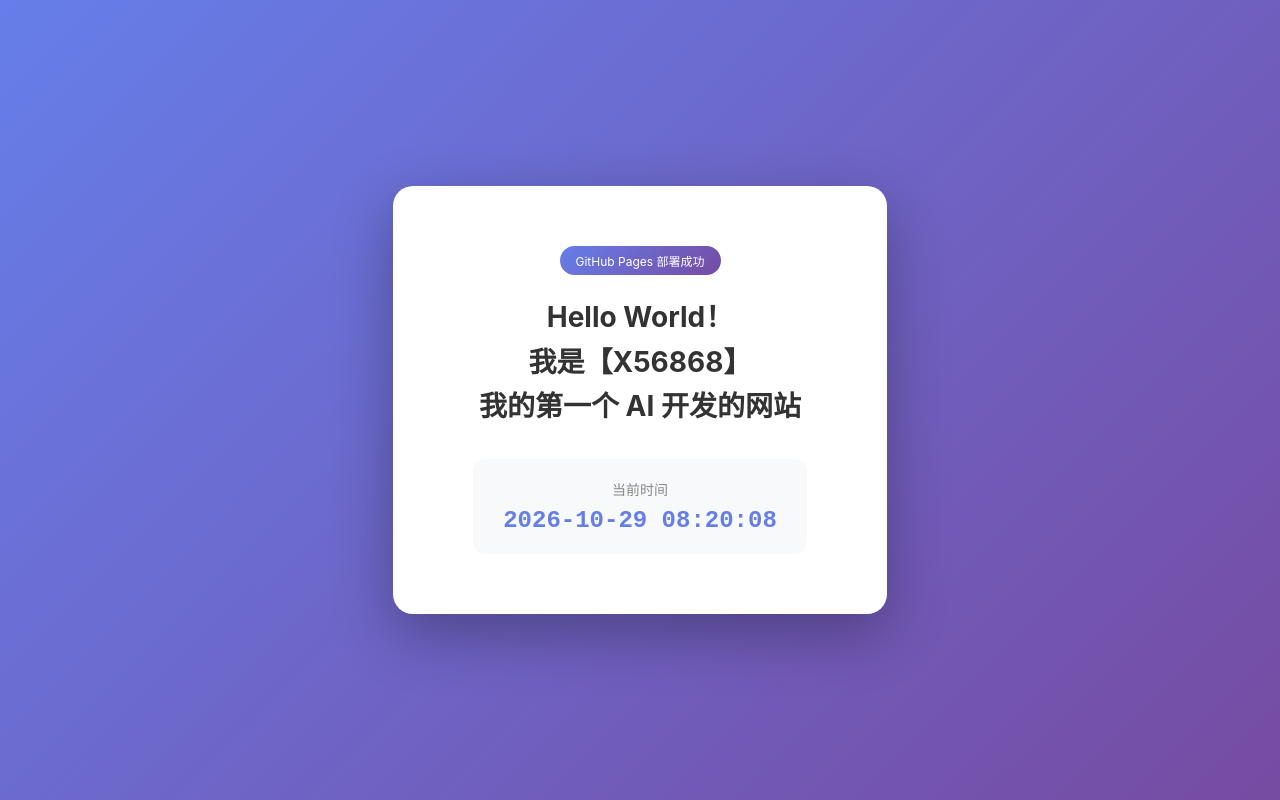
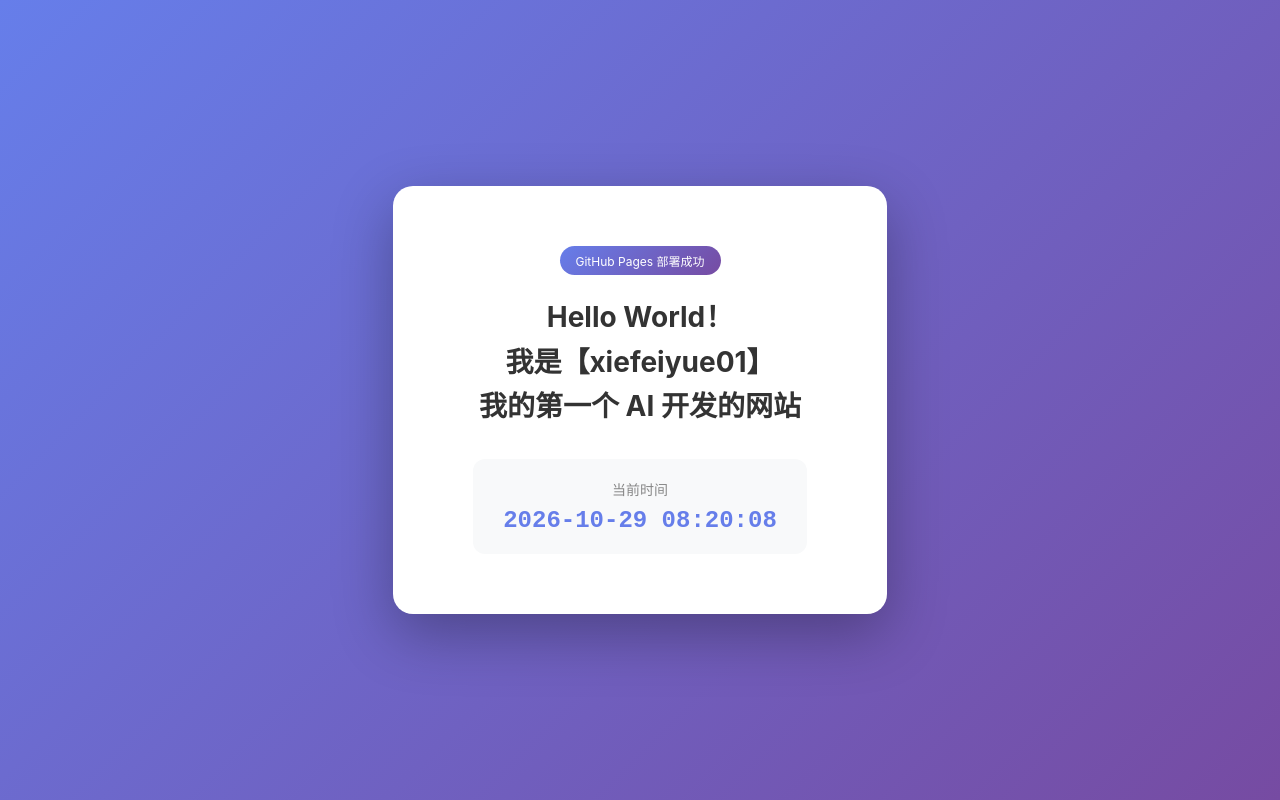
Before and after one commit to X56868/helloworld-xiefeiyue, a website: page index.html in a window 1280 px wide. Drawn offline with Linux system fonts and the light colour scheme.

Commit message:
style: 把名字从 X56868 改成 xiefeiyue01

```diff
--- a/index.html
+++ b/index.html
@@ -3,7 +3,7 @@
 <head>
   <meta charset="UTF-8">
   <meta name="viewport" content="width=device-width, initial-scale=1.0">
-  <title>Hello World - X56868</title>
+  <title>Hello World - xiefeiyue01</title>
   <style>
     * {
       margin: 0;
@@ -63,7 +63,7 @@
 <body>
   <div class="card">
     <div class="badge">GitHub Pages 部署成功</div>
-    <h1>Hello World！<br>我是【X56868】<br>我的第一个 AI 开发的网站</h1>
+    <h1>Hello World！<br>我是【xiefeiyue01】<br>我的第一个 AI 开发的网站</h1>
     <div class="time-box">
       <div class="time-label">当前时间</div>
       <div class="time-value" id="time"></div>
```
